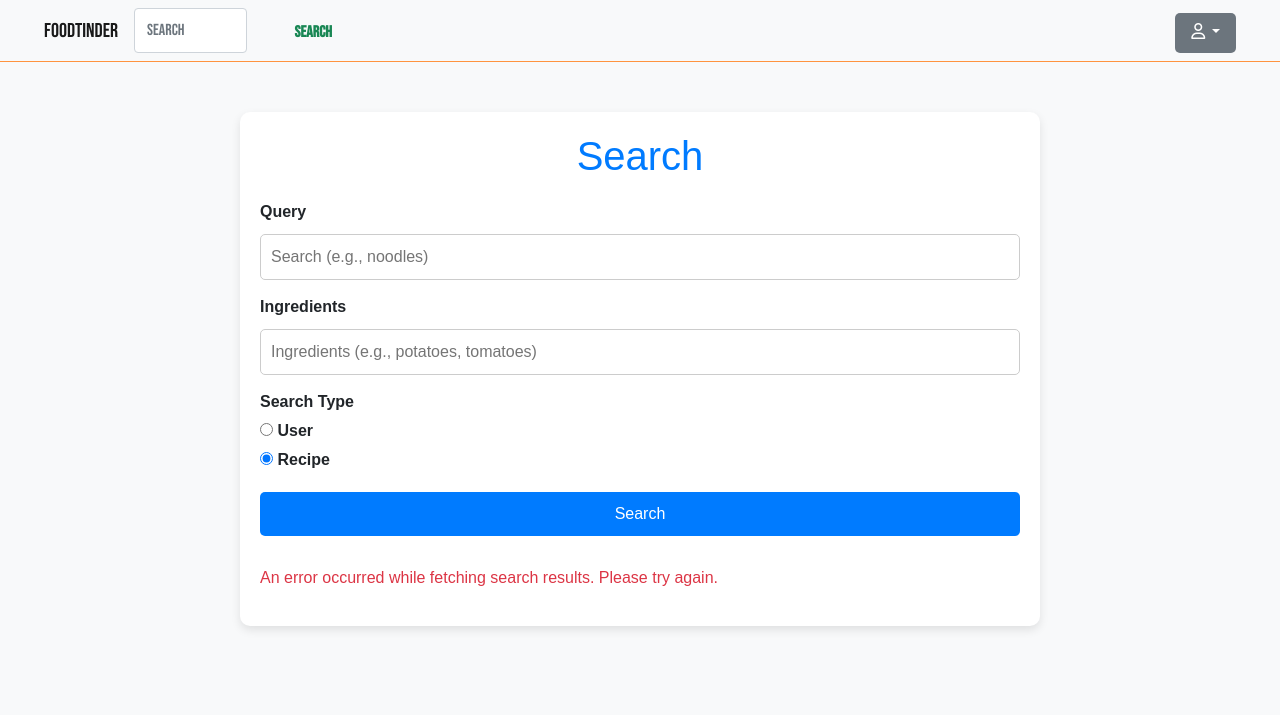
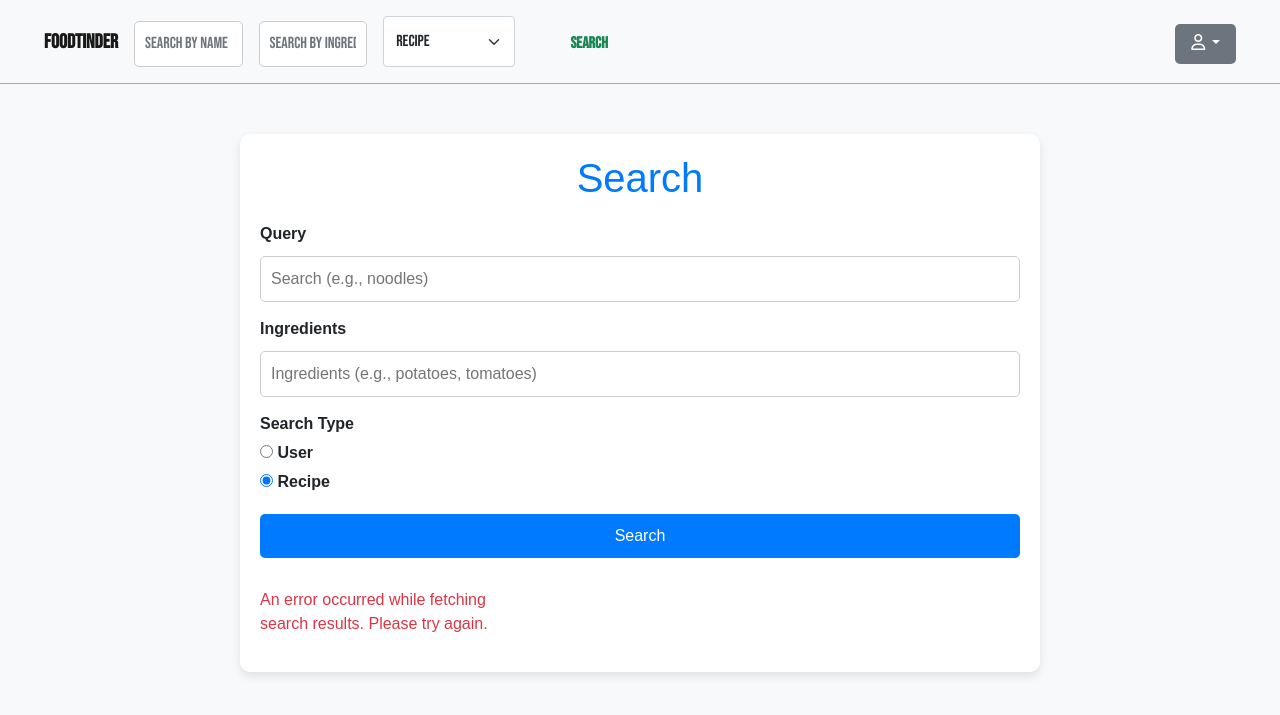
Before and after one commit to ThatGuyJustin/MunchMunch, a PHP site: page /search.php in a window 1280 px wide. Shown: the top 715 px of the page. Run offline with PHP 8.4, Linux system fonts and the light colour scheme; the visitor is signed in with stand-in values (Sample User, id 1); some web fonts are replaced.

Commit message:
Search future done

```diff
--- a/web/html/nav.php
+++ b/web/html/nav.php
@@ -9,13 +9,28 @@
 
 // Start building $NAV_ICONS as a string
 $NAV_ICONS = '
-<nav class="navbar navbar-expand-lg navbar-light bg-light">
+<nav class="navbar navbar-expand-lg navbar-light bg-light py-3">
     <div class="container-fluid">
-        <a class="navbar-brand" href="dashboard.php">FoodTinder</a>
+        <!-- Brand Name -->
+        <a class="navbar-brand" href="dashboard.php">
+            <strong>FoodTinder</strong>
+        </a>
 
-        <!-- Search Button -->
-        <form class="d-flex me-auto">
-            <input class="form-control me-2" type="search" placeholder="Search" aria-label="Search">
+        <!-- Toggle Button for Mobile View -->
+        <button class="navbar-toggler" type="button" data-bs-toggle="collapse" data-bs-target="#navbarContent" aria-controls="navbarContent" aria-expanded="false" aria-label="Toggle navigation">
+            <span class="navbar-toggler-icon"></span>
+        </button>
+
+        <!-- Collapsible Content -->
+        <div class="collapse navbar-collapse" id="navbarContent">
+            <!-- Search Form -->
+            <form class="d-flex me-auto gap-3" action="search.php" method="GET">
+                <input class="form-control" type="text" name="query" placeholder="Search by name" aria-label="Search">
+                <input class="form-control" type="text" name="ingredients" placeholder="Search by ingredients (comma-separated)" aria-label="Ingredients">
+                <select class="form-select" name="type" aria-label="Search Type">
+                    <option value="recipe" selected>Recipe</option>
+                    <option value="users">User</option>
+                </select>
                 <button class="btn btn-outline-success" type="submit">Search</button>
             </form>
 
@@ -27,12 +42,12 @@
                 <ul class="dropdown-menu dropdown-menu-end" aria-labelledby="navbarDropdown">
                     <li><a class="dropdown-item" href="profile.php"><i class="fa-regular fa-user"></i> Profile</a></li>
                     <li><a class="dropdown-item" href="account.php"><i class="fa-regular fa-pen-to-square"></i> Account Editing</a></li>
-                <li><a class="dropdown-item" href="shopping_list.php"><i class="fa-solid fa-cart-shopping"></i></i>Shopping List</a></li>
+                    <li><a class="dropdown-item" href="shopping_list.php"><i class="fa-solid fa-cart-shopping"></i> Shopping List</a></li>
                     <li><a class="dropdown-item" href="notifications.php"><i class="fa-regular fa-bell"></i> Notifications</a></li>
                     <li><a class="dropdown-item" href="settings.php"><i class="fa-solid fa-user-gear"></i> Settings</a></li>
                     <li><a class="dropdown-item" href="recipeform.php"><i class="fa-regular fa-clipboard"></i> Create Recipe</a></li>
                     <li><a class="dropdown-item" href="contact.php"><i class="fa-solid fa-ticket"></i> Contact Admin</a></li>
-                <li><a class="dropdown-item" href="support.php"><i class="fa-solid fa-ticket"></i> Support </a></li>
+                    <li><a class="dropdown-item" href="support.php"><i class="fa-solid fa-ticket"></i> Support</a></li>
                     <li><hr class="dropdown-divider"></li>';
 
 // Check if the user is an admin and add the admin link if true
@@ -48,8 +63,10 @@
                 </ul>
             </div>
         </div>
+    </div>
 </nav>
 
+<!-- Include necessary scripts -->
 <script src="https://code.jquery.com/jquery-3.6.0.min.js"></script>
 <script src="js/bootstrap.bundle.min.js"></script>
 ';
--- a/web/html/search.php
+++ b/web/html/search.php
@@ -11,17 +11,15 @@
 
 $is_error = false;
 
-// Initialize search parameters
-$type = isset($_GET['type']) ? htmlspecialchars($_GET['type']) : 'recipe'; // Default to "recipe"
+$type = isset($_GET['type']) ? htmlspecialchars($_GET['type']) : 'recipe';
 $query = isset($_GET['query']) ? htmlspecialchars($_GET['query']) : '';
 $ingredients = isset($_GET['ingredients']) ? htmlspecialchars($_GET['ingredients']) : '';
 
 // Adjust type for recipes
 if ($type === 'recipes') {
-    $type = 'recipe'; // Convert "recipes" to "recipe"
+    $type = 'recipe';
 }
 
-// Build API endpoint based on input
 $api_path_search = "api/search?type=$type";
 if ($query) $api_path_search .= "&query=$query";
 if ($ingredients) $api_path_search .= "&ingredients=$ingredients";
@@ -90,27 +88,33 @@
         }
         .results {
             margin-top: 30px;
+            display: grid;
+            grid-template-columns: repeat(auto-fill, minmax(200px, 1fr));
+            gap: 20px;
         }
-        .result-item {
-            display: flex;
-            align-items: center;
-            background-color: #f1f1f1;
-            margin-bottom: 15px;
-            padding: 10px;
-            border-radius: 5px;
+        .result-card {
+            background-color: #ffffff;
+            border: 1px solid #ddd;
+            border-radius: 10px;
             box-shadow: 0px 2px 5px rgba(0, 0, 0, 0.1);
+            overflow: hidden;
+            text-align: center;
         }
-        .result-item img {
-            width: 50px;
-            height: 50px;
-            margin-right: 15px;
-            border-radius: 5px;
+        .result-card img {
+            width: 100%;
+            height: 150px;
             object-fit: cover;
         }
-        .result-item p {
-            margin: 0;
+        .result-card .card-body {
+            padding: 10px;
+        }
+        .result-card a {
+            text-decoration: none;
+            color: #007bff;
             font-weight: bold;
-            color: #333;
+        }
+        .result-card a:hover {
+            text-decoration: underline;
         }
     </style>
 </head>
@@ -150,13 +154,26 @@
                 <p>No results found.</p>
             <?php else: ?>
                 <?php foreach ($search_results as $item): ?>
-                    <div class="result-item">
-                        <?php if ($type === 'recipe'): ?>
-                            <img src="<?php echo $item['image'] ?? 'default-recipe.png'; ?>" alt="<?php echo htmlspecialchars($item['title']); ?>">
-                            <p><?php echo htmlspecialchars($item['title']); ?></p>
-                        <?php else: ?>
-                            <p><?php echo htmlspecialchars($item['name']); ?></p>
-                        <?php endif; ?>
+                    <div class="result-card">
+                        <?php
+                        if (strpos($item['id'], 'sp_') === 0) {
+                            // Spoonacular recipe
+                            $image_url = $item['media']['main'][0] ?? 'default-recipe.png';
+                        } else {
+                            // Regular recipe
+                            $image_url = $item['image'] ?? 'default-recipe.png';
+                        }
+                        ?>
+                        <img src="<?php echo htmlspecialchars($image_url); ?>" alt="<?php echo htmlspecialchars($item['title'] ?? $item['name']); ?>">
+                        <div class="card-body">
+                            <?php if ($type === 'recipe'): ?>
+                                <a href="recipe.php?id=<?php echo htmlspecialchars($item['id']); ?>">
+                                    <?php echo htmlspecialchars($item['title']); ?>
+                                </a>
+                            <?php else: ?>
+                                <p><?php echo htmlspecialchars($item['name']); ?></p>
+                            <?php endif; ?>
+                        </div>
                     </div>
                 <?php endforeach; ?>
             <?php endif; ?>
```
Also changed, not shown: web/html/recipeform.php (+23 -2 lines). Lines whose indentation alone changed are shown as unchanged.
